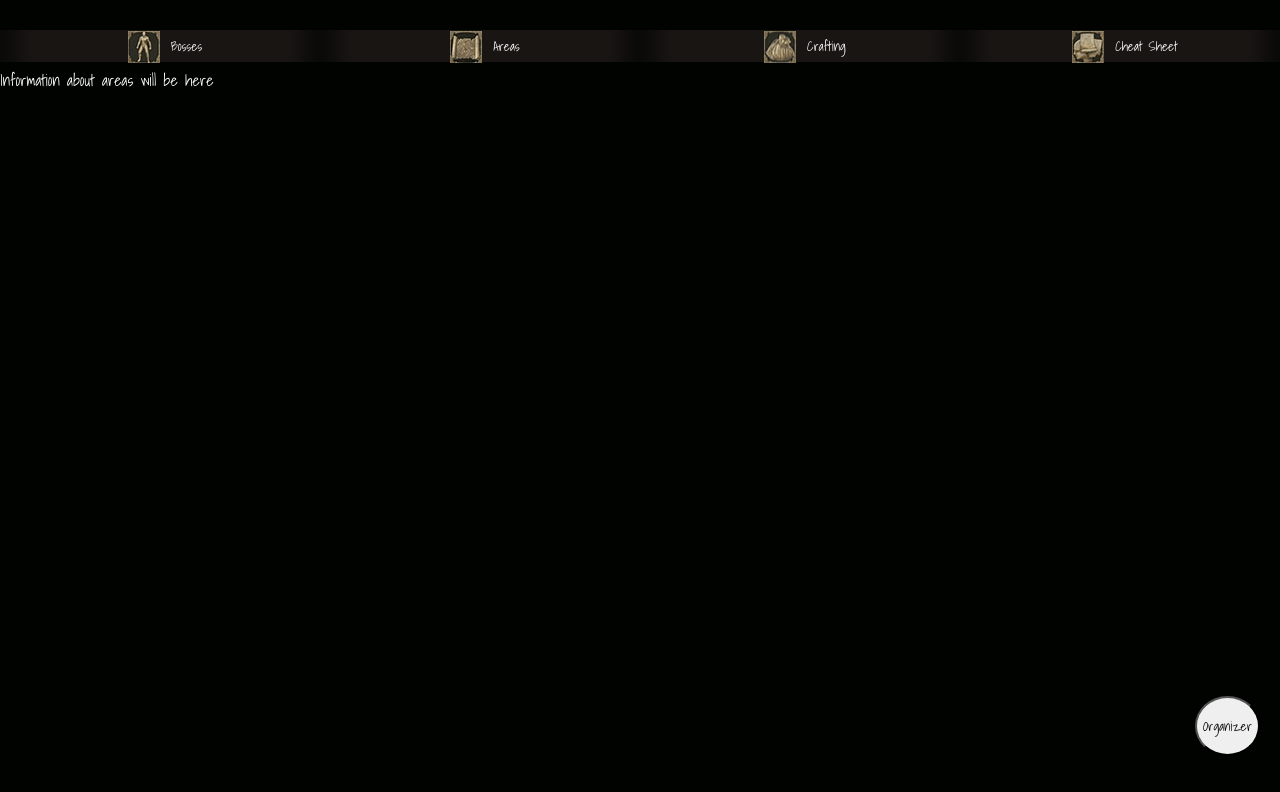
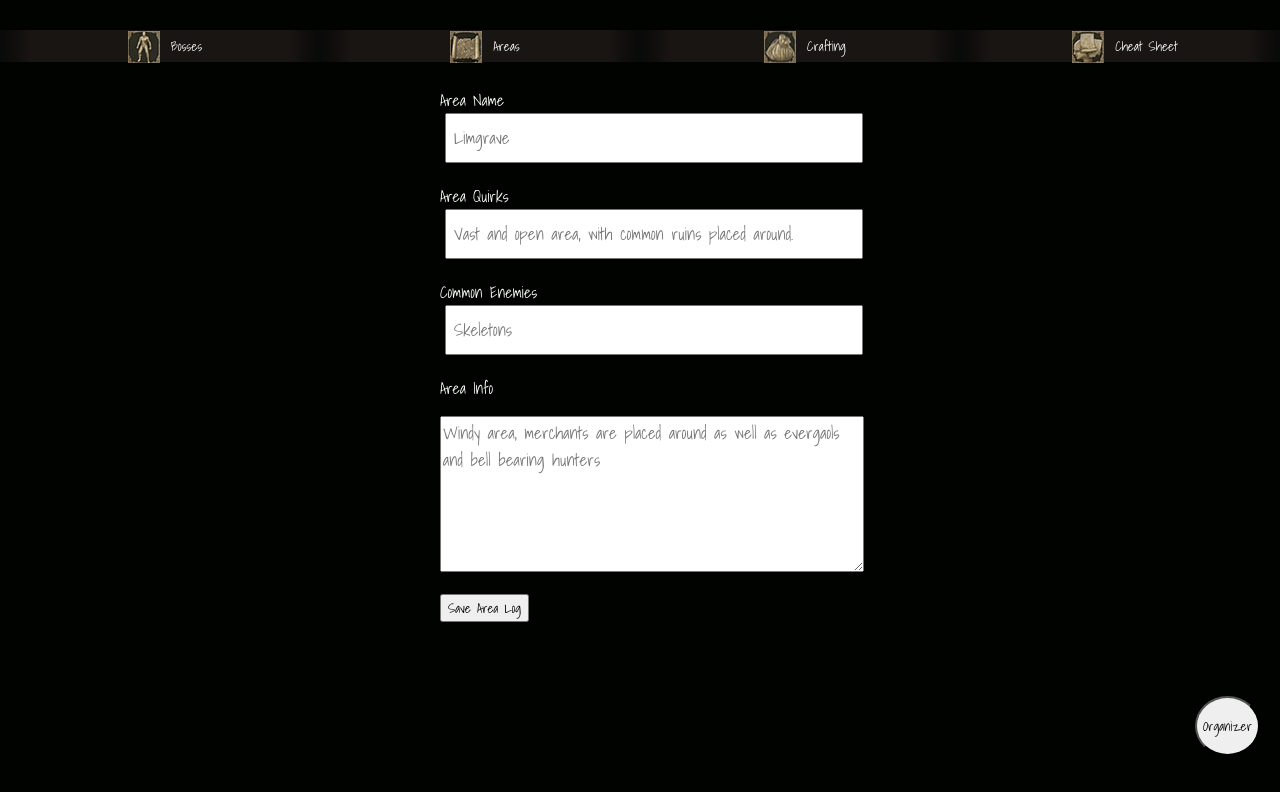
Before and after one commit to r-Dev03/Elden-Ring-Companion-Hub, a React (Create React App) app: page /Areas in a window 1280 px wide. Shown: the top 792 px of the page. Built offline with nearby package versions, Linux system fonts and the light colour scheme.

Commit message:
Completed AreaForm and CraftingForm components. Currently still tweaking them in terms of form fields. Added styling to textarea. Linked them under react router. Will proceed with working on Local Storage implementation.

```diff
--- a/src/App.js
+++ b/src/App.js
@@ -4,6 +4,8 @@ import { BrowserRouter as Router, Route, Routes } from 'react-router-dom'
 import Navbar from './components/Navbar';
 import { useState, useEffect } from 'react'
 import BossForm from './components/BossForm.js'
+import AreaForm from './components/AreaForm';
+import CraftingForm from './components/CraftingForm';
 
 function App() {
     return (
@@ -26,14 +28,14 @@ function App() {
                         <>
                             <Navbar />
                             <button className='organizerBtn'>Organizer</button>
-                            <h1> Information about areas will be here</h1>
+                            <AreaForm />
                         </>
                     } />
                     <Route path='/Crafting' element={
                         <>
                             <Navbar />
                             <button className='organizerBtn'>Organizer</button>
-                            <h1>Crafting information will be here</h1>
+                            <CraftingForm />
                         </>
                     } />
                     <Route path='/CheatSheet' element={
--- /dev/null
+++ b/src/components/AreaForm.js
@@ -0,0 +1,65 @@
+import { useState } from "react";
+
+const AreaForm = ({ AreaLog }) => {
+
+    const [areaName, setAreaName] = useState('')
+    const [areaQuirks, setAreaQuirks] = useState('')
+    const [commonEnemies, setCommonEnemies] = useState('')
+    const [areaInfo, setAreaInfo] = useState('')
+
+    const onSubmit = (e) => {
+        e.preventDefault()
+
+        if (!areaInfo) {
+            alert('Stop sucking and explore the area a bit!')
+            return
+        }
+
+        AreaLog({ areaName, areaQuirks, areaInfo})
+
+        setAreaName('')
+        setAreaQuirks('')
+        setCommonEnemies('')
+        setAreaInfo('')
+    }
+
+    return (
+        <form className='form' id="area-form" onSubmit={onSubmit}>
+            <div className='form-control'>
+                <label>Area Name</label>
+                <input
+                    type='text'
+                    placeholder='Limgrave'
+                    value={areaName}
+                    onChange={(e) => setAreaName(e.target.value)}
+                />
+            </div>
+            <div className='form-control'>
+                <label>Area Quirks</label>
+                <input
+                    type='text'
+                    placeholder='Vast and open area, with common ruins placed around.'
+                    value={areaQuirks}
+                    onChange={(e) => setAreaQuirks(e.target.value)}
+                />
+            </div>
+            <div className='form-control'>
+                <label>Common Enemies</label>
+                <input
+                    type='text'
+                    placeholder='Skeletons'
+                    value={commonEnemies}
+                    onChange={(e) => setCommonEnemies(e.target.value)}
+                />
+            </div>
+            <div className='form-control'>
+                <label>Area Info</label>
+            </div>
+            <textarea form='area-form' placeholder='Windy area, merchants are placed around as well as evergaols and bell bearing hunters' value={areaInfo} onChange={(e) => setAreaInfo(e.target.value)}>
+
+            </textarea>
+            <input type='submit' value='Save Area Log' className='btn btn-block' />
+        </form>
+    )
+}
+export default AreaForm
--- a/src/components/BossForm.js
+++ b/src/components/BossForm.js
@@ -1,10 +1,11 @@
-import React from "react";
 import { useState } from "react";
 
 const BossForm = ({ BossLog }) => {
     const [bossName, setBossName] = useState('')
     const [bossType, setBossType] = useState('')
     const [bossInfo, setBossInfo] = useState('')
+    const [bossAttackPatterns, setBossAttackPatterns] = useState('')
+    const [bossCounterAttacks, setBossCounterAttacks] = useState('')
 
     const onSubmit = (e) => {
         e.preventDefault()
@@ -14,11 +15,13 @@ const BossForm = ({ BossLog }) => {
             return
         }
 
-        BossLog({ bossName, bossType, bossInfo})
+        BossLog({ bossName, bossType, bossInfo, bossAttackPatterns, bossCounterAttacks})
 
         setBossName('')
         setBossType('')
         setBossInfo('')
+        setBossAttackPatterns('')
+        setBossCounterAttacks('')
     }
 
     return (
@@ -42,9 +45,27 @@ const BossForm = ({ BossLog }) => {
                 />
             </div>
             <div className='form-control'>
+                <label>Attack Patterns</label>
+                <input
+                    type='text'
+                    placeholder='Three Attacks, jumps afterwards'
+                    value={bossAttackPatterns}
+                    onChange={(e) => setBossAttackPatterns(e.target.value)}
+                />
+            </div>
+            <div className='form-control'>
+                <label>How to combat</label>
+                <input
+                    type='text'
+                    placeholder='Dodge towards the swings and create distance before slam'
+                    value={bossCounterAttacks}
+                    onChange={(e) => setBossCounterAttacks(e.target.value)}
+                />
+            </div>
+            <div className='form-control'>
                 <label>Boss Info</label>
             </div>
-        <textarea  form='boss-form' placeholder='Three attack waves, and jumps after' value={bossInfo} onChange = {(e) => setBossInfo(e.target.value)}>
+        <textarea  form='boss-form' placeholder='Starts off shooting gravitational arrows, scale up while summoning allies' value={bossInfo} onChange = {(e) => setBossInfo(e.target.value)}>
 
         </textarea>
             <input type='submit' value='Save Boss Log' className='btn btn-block' />
--- /dev/null
+++ b/src/components/CraftingForm.js
@@ -0,0 +1,55 @@
+
+import { useState } from "react";
+
+const CraftingForm = ({ CraftingLog }) => {
+
+    const [itemName, setItemName] = useState('')
+    const [craftingRecipe, setCraftingRecipe] = useState('')
+    const [itemInfo, setItemInfo] = useState('')
+
+    const onSubmit = (e) => {
+        e.preventDefault()
+
+        if (!itemInfo) {
+            alert('Start crafting...')
+            return
+        }
+
+        CraftingLog({ itemName, craftingRecipe, itemInfo})
+
+        setItemName('')
+        setCraftingRecipe('')
+        setItemInfo('')
+    }
+
+    return (
+        <form className='form' id="crafting-form" onSubmit={onSubmit}>
+            <div className='form-control'>
+                <label>Item Name</label>
+                <input
+                    type='text'
+                    placeholder='Rope Bombs'
+                    value={itemName}
+                    onChange={(e) => setItemName(e.target.value)}
+                />
+            </div>
+            <div className='form-control'>
+                <label>Crafting Recipe</label>
+                <input
+                    type='text'
+                    placeholder='Crafting Recipe'
+                    value={craftingRecipe}
+                    onChange={(e) => setCraftingRecipe(e.target.value)}
+                />
+            </div>
+            <div className='form-control'>
+                <label>Crafting Recipe / Materials Info</label>
+            </div>
+            <textarea form='crafting-form' placeholder='Found near Liurnia of Lakes' value={itemInfo} onChange={(e) => setItemInfo(e.target.value)}>
+
+            </textarea>
+            <input type='submit' value='Save Crafting Log' className='btn btn-block' />
+        </form>
+    )
+}
+export default CraftingForm
--- a/src/index.css
+++ b/src/index.css
@@ -190,5 +190,6 @@ a:link, a:visited, a:hover, a:active {
 textarea {
     margin-bottom: 20px;
     height:150px;
+    font-size: 17px;
     width: 418px;
 }
```
